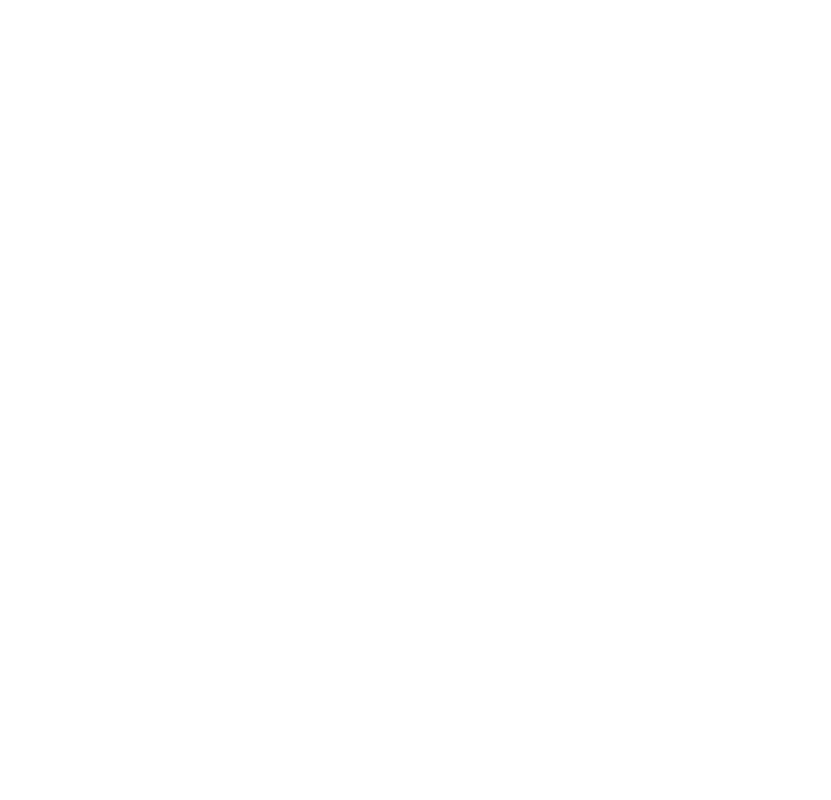
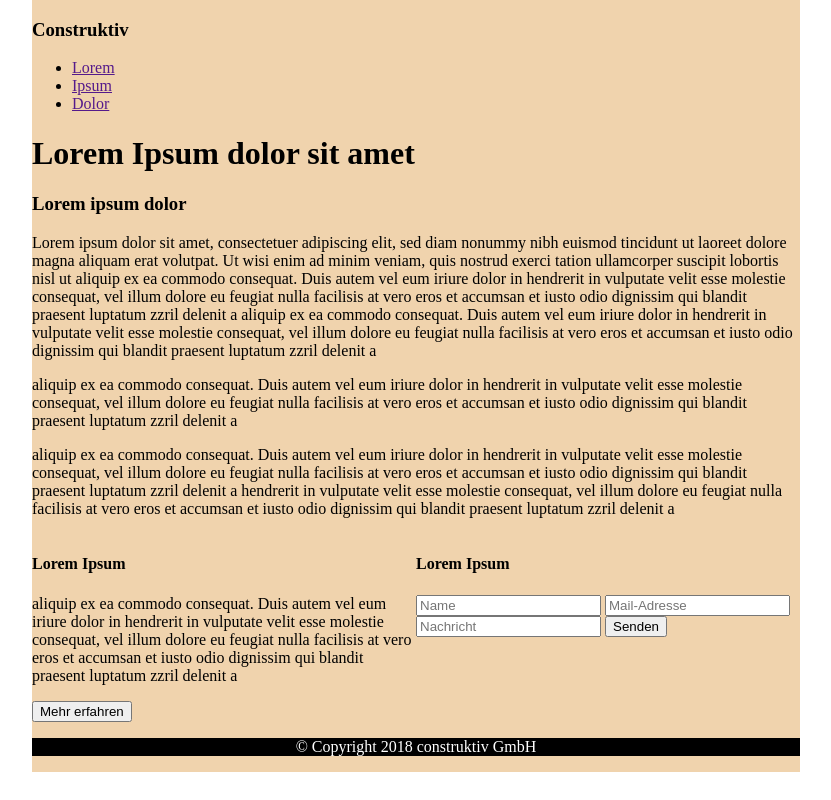
Before and after one commit to Dawinartor/Construktiv-Aufgabe, a plain HTML site: page index.html in a window 1280 px wide. Shown: the whole page, without its empty margins (224-1055 px from the left). Drawn offline with Linux system fonts and the light colour scheme.

Commit message:
Add HTML basic structure

```diff
--- a/index.html
+++ b/index.html
@@ -9,7 +9,91 @@
 </head>
 
 <body>
+    <div class="Page-Spacer"></div>
 
+    <div class="Main-Page">
+
+        <div id="header">
+            <div id="navbar-logo">
+                <h3>Construktiv</h3>
+            </div>
+            <div id="navbar">
+                <ul>
+                    <li><a href="">Lorem</a></li>
+                    <li><a href="">Ipsum</a></li>
+                    <li><a href="">Dolor</a></li>
+                </ul>
+            </div>
+        </div>
+
+        <div id="highlights">
+            <h1>Lorem Ipsum dolor sit amet</h1>
+        </div>
+
+        <div id="main-content">
+            <div id="main-text">
+                <h3>Lorem ipsum dolor</h3>
+                <p>
+                    Lorem ipsum dolor sit amet, consectetuer adipiscing elit,
+                    sed diam nonummy nibh euismod tincidunt ut laoreet dolore
+                    magna aliquam erat volutpat. Ut wisi enim ad minim veniam,
+                    quis nostrud exerci tation ullamcorper suscipit lobortis nisl ut
+                    aliquip ex ea commodo consequat. Duis autem vel eum iriure dolor in
+                    hendrerit in vulputate velit esse molestie consequat, vel illum dolore
+                    eu feugiat nulla facilisis at vero eros et accumsan et iusto odio
+                    dignissim qui blandit praesent luptatum zzril delenit a
+                    aliquip ex ea commodo consequat. Duis autem vel eum iriure dolor in
+                    hendrerit in vulputate velit esse molestie consequat, vel illum dolore
+                    eu feugiat nulla facilisis at vero eros et accumsan et iusto odio
+                    dignissim qui blandit praesent luptatum zzril delenit a
+                </p>
+
+                <p>
+                    aliquip ex ea commodo consequat. Duis autem vel eum iriure dolor in
+                    hendrerit in vulputate velit esse molestie consequat, vel illum dolore
+                    eu feugiat nulla facilisis at vero eros et accumsan et iusto odio
+                    dignissim qui blandit praesent luptatum zzril delenit a
+                </p>
+
+                <p>
+                    aliquip ex ea commodo consequat. Duis autem vel eum iriure dolor in
+                    hendrerit in vulputate velit esse molestie consequat, vel illum dolore
+                    eu feugiat nulla facilisis at vero eros et accumsan et iusto odio
+                    dignissim qui blandit praesent luptatum zzril delenit a
+                    hendrerit in vulputate velit esse molestie consequat, vel illum dolore
+                    eu feugiat nulla facilisis at vero eros et accumsan et iusto odio
+                    dignissim qui blandit praesent luptatum zzril delenit a
+                </p>
+            </div>
+
+            <div class="CardBox">
+                <div class="Card" id="card1">
+                    <h4>Lorem Ipsum</h4>
+                    <p>
+                        aliquip ex ea commodo consequat. Duis autem vel eum iriure dolor in
+                        hendrerit in vulputate velit esse molestie consequat, vel illum dolore
+                        eu feugiat nulla facilisis at vero eros et accumsan et iusto odio
+                        dignissim qui blandit praesent luptatum zzril delenit a
+                    </p>
+                    <button class="Knopf">Mehr erfahren</button>
+                </div>
+                <div class="Card" id="card2">
+                    <h4>Lorem Ipsum</h4>
+                    <input placeholder="Name" type="text">
+                    <input placeholder="Mail-Adresse" type="text">
+                    <input placeholder="Nachricht" type="text">
+                    <button class="Knopf">Senden</button>
+                </div>
+            </div>
+        </div>
+
+        <div id="footer">
+            <p id="copyright">&copy Copyright 2018 construktiv GmbH</p>
+        </div>
+
+    </div>
+
+    <div class="Page-Spacer"></div>
 </body>
 
 </html>
--- a/style.css
+++ b/style.css
@@ -0,0 +1,53 @@
+* {
+    box-sizing: border-box;
+}
+
+body {
+    margin: 0%;
+    display: flex;
+}
+
+.Page-Spacer {
+    width: 20%;
+    height: 100%;
+    background-color: aqua;;
+}
+
+.Main-Page {
+    width: 60%;
+    height: auto;
+    background-color: rgb(240, 211, 173);
+}
+
+
+
+
+
+
+
+
+
+
+
+
+
+
+.CardBox {
+    display: flex;
+}
+
+.Card {
+    width: 50%;
+}
+
+
+
+
+
+
+
+#footer {
+    text-align: center;
+    background-color: black;
+    color: #FFF;
+}
```
